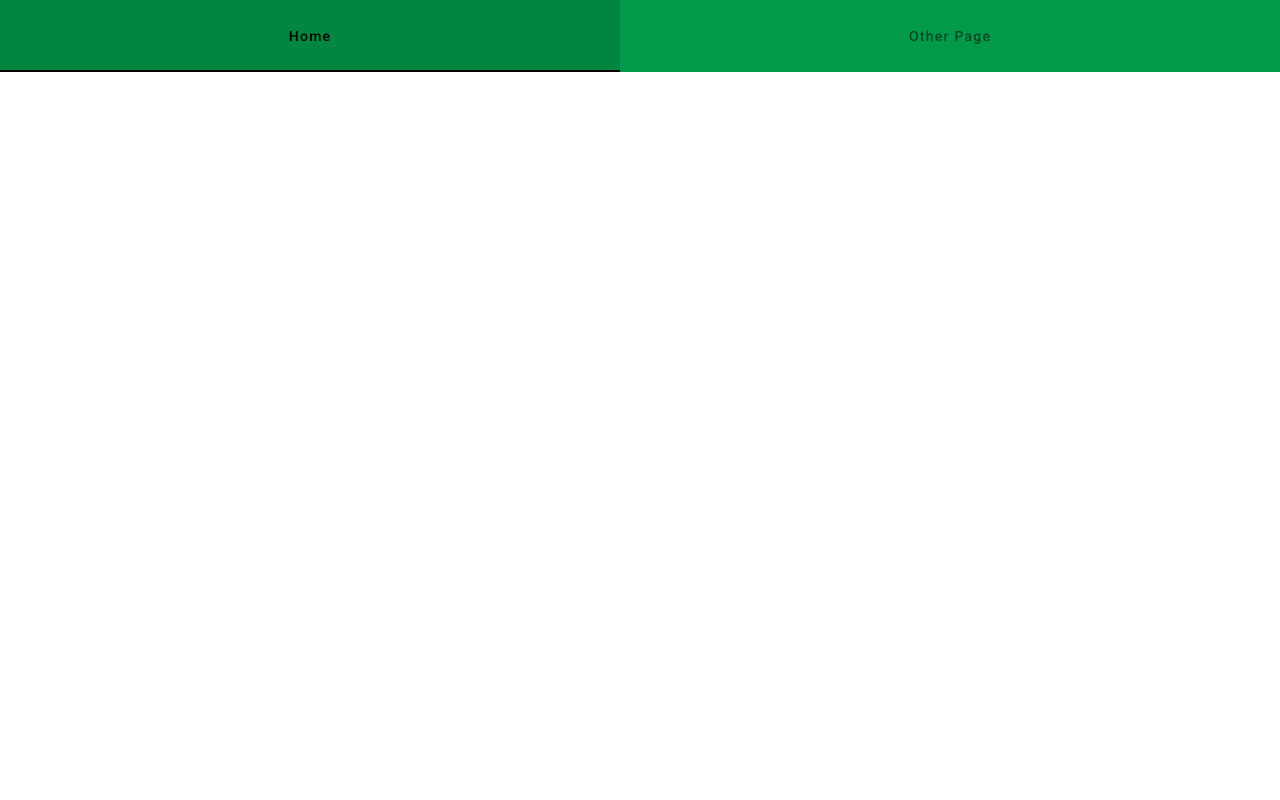
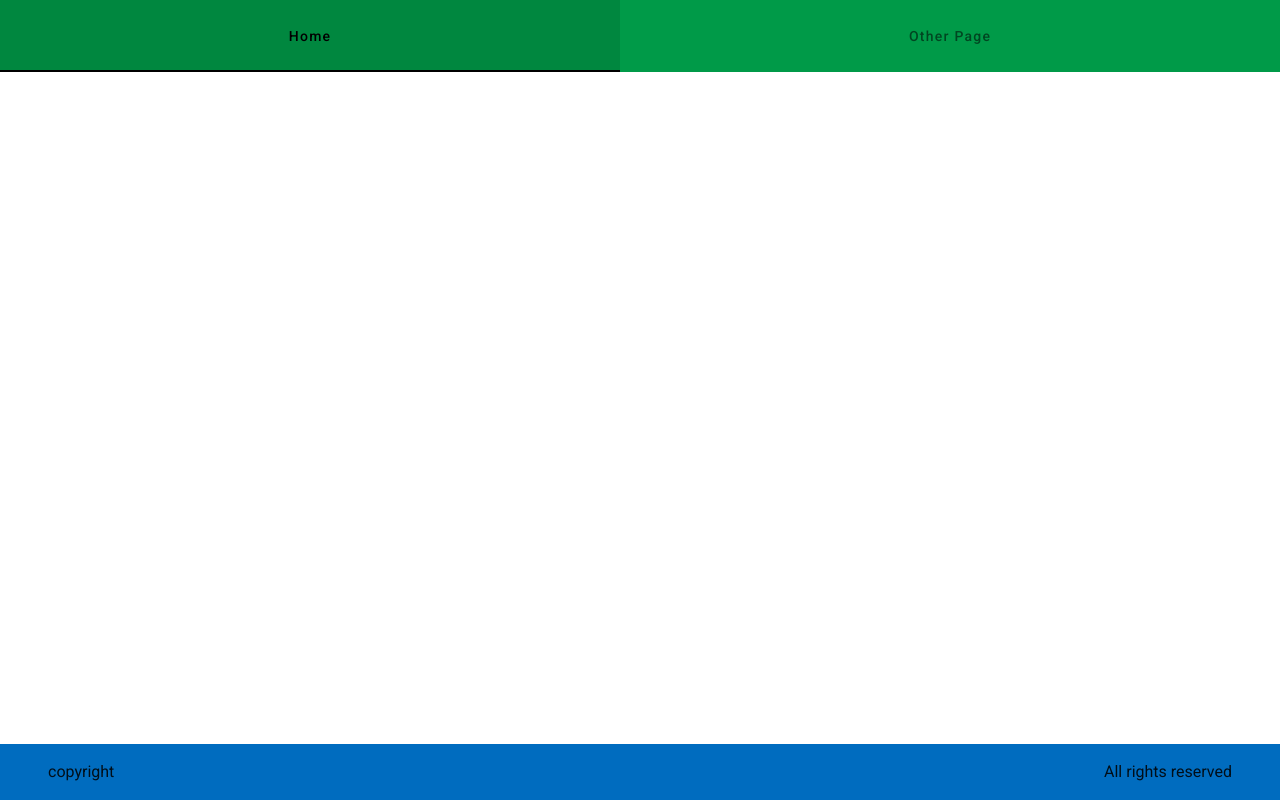
Before and after one commit to malevasquez/newcombin, a Vue app: page / in a window 1280 px wide. Built offline with nearby package versions, Linux system fonts and the light colour scheme.

Commit message:
Implemented footer

```diff
--- a/src/App.vue
+++ b/src/App.vue
@@ -1,19 +1,22 @@
 <template>
   <v-app>
+    <AppHeader/>
     <v-main>
-      <HomePage/>
     </v-main>
+    <AppFooter/>
   </v-app>
 </template>
 
 <script>
-import HomePage from './components/HomePage';
+import AppHeader from "@/components/AppHeader";
+import AppFooter from "@/components/AppFooter";
 
 export default {
   name: 'App',
 
   components: {
-    HomePage,
+    AppHeader,
+    AppFooter,
   },
 
   data: () => ({
--- /dev/null
+++ b/src/components/AppFooter.vue
@@ -0,0 +1,32 @@
+<template>
+  <v-footer class="footer"
+      color="#006CBF"
+      padless
+
+  >
+    <v-row class="pa-4 mx-8"
+        no-gutters
+    >
+      copyright
+      <v-spacer></v-spacer>
+      All rights reserved
+    </v-row>
+  </v-footer>
+</template>
+
+<script>
+export default {
+  name: "AppFooter"
+}
+</script>
+
+<style scoped>
+  .footer {
+    bottom: 0;
+    position: sticky;
+    height: auto;
+  }
+  .v-btn {
+    text-transform: none !important;
+  }
+</style>
--- a/src/components/PageHeader.vue
+++ b/src/components/AppHeader.vue
@@ -19,7 +19,7 @@
 
 <script>
 export default {
-  name: "PageHeader",
+  name: "AppHeader",
   data () {
     return {
       tabs: [
--- a/src/components/HomePage.vue
+++ /dev/null
@@ -1,13 +0,0 @@
-<template>
-    <PageHeader/>
-</template>
-
-<script>
-  import PageHeader from "@/components/PageHeader";
-  export default {
-    name: 'HomePage',
-    components: {PageHeader},
-    data: () => ({
-    }),
-  }
-</script>
```
